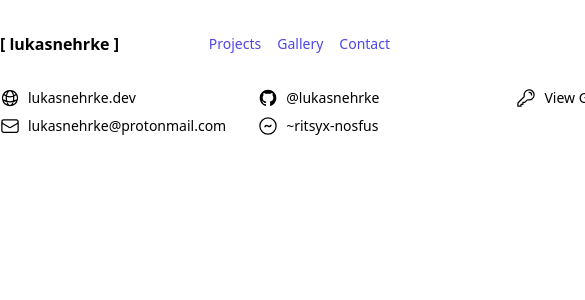
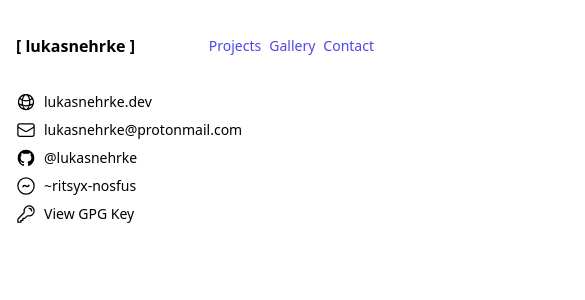
Before and after one commit to lukasnehrke/lukasnehrke.github.io, a Next.js app: page /contact in a window 390 px wide. Shown: the top 300 px of the page, 585 px wide, since content can reach past the window. Built offline with nearby package versions, Linux system fonts and the light colour scheme.

Commit message:
feat: update index page

```diff
--- a/pages/_app.tsx
+++ b/pages/_app.tsx
@@ -2,6 +2,7 @@ import type { AppProps } from "next/app";
 import Link from "next/link";
 import { Inter } from "@next/font/google";
 import "../styles/globals.css";
+import Head from "next/head";
 
 const inter = Inter({
   subsets: ["latin"],
@@ -10,12 +11,17 @@ const inter = Inter({
 
 export default function App({ Component, pageProps }: AppProps) {
   return (
+    <>
+      <Head>
+        <meta name="viewport" content="width=device-width, initial-scale=1" />
+        <link rel="icon" href="/favicon.ico" />
+      </Head>
       <div className={`${inter.variable} font-sans`}>
-      <header className="mx-auto flex max-w-4xl items-center justify-between pt-8">
-        <h1 className="font-semibold">
+        <header className="mx-auto flex max-w-4xl flex-wrap items-center justify-between px-4 pt-6 md:pt-8">
+          <h1 className="mr-8 overflow-hidden whitespace-nowrap font-semibold">
             <Link href="/">[ lukasnehrke ]</Link>
           </h1>
-        <nav className="flex space-x-4 text-sm text-indigo-600">
+          <nav className="flex space-x-2 overflow-hidden py-3 text-sm text-indigo-600">
             <Link href="#">Projects</Link>
             <Link href="#">Gallery</Link>
             <Link href="/contact">Contact</Link>
@@ -23,5 +29,6 @@ export default function App({ Component, pageProps }: AppProps) {
         </header>
         <Component {...pageProps} />
       </div>
+    </>
   );
 }
--- a/pages/_document.tsx
+++ b/pages/_document.tsx
@@ -3,11 +3,7 @@ import { Html, Head, Main, NextScript } from "next/document";
 export default function Document() {
   return (
     <Html lang="en">
-      <Head>
-        <meta name="description" content="Generated by create next app" />
-        <meta name="viewport" content="width=device-width, initial-scale=1" />
-        <link rel="icon" href="/favicon.ico" />
-      </Head>
+      <Head />
       <body>
         <Main />
         <NextScript />
--- a/pages/contact.tsx
+++ b/pages/contact.tsx
@@ -6,8 +6,8 @@ export default function Contact() {
       <Head>
         <title>#contact - lukasnehrke</title>
       </Head>
-      <main className="mx-auto flex max-w-4xl pt-8">
-        <ul className="columns-3 gap-8 space-y-2 text-sm">
+      <main className="mx-auto flex px-4 pt-6 md:max-w-4xl md:pt-8">
+        <ul className="relative columns-1 gap-8 space-y-2 text-sm sm:columns-2 md:columns-3">
           <li className="flex items-center">
             <svg
               xmlns="http://www.w3.org/2000/svg"
@@ -23,7 +23,7 @@ export default function Contact() {
                 d="M12 21a9.004 9.004 0 008.716-6.747M12 21a9.004 9.004 0 01-8.716-6.747M12 21c2.485 0 4.5-4.03 4.5-9S14.485 3 12 3m0 18c-2.485 0-4.5-4.03-4.5-9S9.515 3 12 3m0 0a8.997 8.997 0 017.843 4.582M12 3a8.997 8.997 0 00-7.843 4.582m15.686 0A11.953 11.953 0 0112 10.5c-2.998 0-5.74-1.1-7.843-2.918m15.686 0A8.959 8.959 0 0121 12c0 .778-.099 1.533-.284 2.253m0 0A17.919 17.919 0 0112 16.5c-3.162 0-6.133-.815-8.716-2.247m0 0A9.015 9.015 0 013 12c0-1.605.42-3.113 1.157-4.418"
               />
             </svg>
-            <span className="ml-2">lukasnehrke.dev</span>
+            <span className="ml-2 truncate">lukasnehrke.dev</span>
           </li>
           <li className="flex items-center">
             <svg
@@ -41,7 +41,7 @@ export default function Contact() {
               />
             </svg>
 
-            <span className="ml-2">lukasnehrke@protonmail.com</span>
+            <span className="ml-2 truncate">lukasnehrke@protonmail.com</span>
           </li>
           <li>
             <a
@@ -59,7 +59,7 @@ export default function Contact() {
                   d="M12,2A10,10 0 0,0 2,12C2,16.42 4.87,20.17 8.84,21.5C9.34,21.58 9.5,21.27 9.5,21C9.5,20.77 9.5,20.14 9.5,19.31C6.73,19.91 6.14,17.97 6.14,17.97C5.68,16.81 5.03,16.5 5.03,16.5C4.12,15.88 5.1,15.9 5.1,15.9C6.1,15.97 6.63,16.93 6.63,16.93C7.5,18.45 8.97,18 9.54,17.76C9.63,17.11 9.89,16.67 10.17,16.42C7.95,16.17 5.62,15.31 5.62,11.5C5.62,10.39 6,9.5 6.65,8.79C6.55,8.54 6.2,7.5 6.75,6.15C6.75,6.15 7.59,5.88 9.5,7.17C10.29,6.95 11.15,6.84 12,6.84C12.85,6.84 13.71,6.95 14.5,7.17C16.41,5.88 17.25,6.15 17.25,6.15C17.8,7.5 17.45,8.54 17.35,8.79C18,9.5 18.38,10.39 18.38,11.5C18.38,15.32 16.04,16.16 13.81,16.41C14.17,16.72 14.5,17.33 14.5,18.26C14.5,19.6 14.5,20.68 14.5,21C14.5,21.27 14.66,21.59 15.17,21.5C19.14,20.16 22,16.42 22,12A10,10 0 0,0 12,2Z"
                 />
               </svg>
-              <span className="ml-2">@lukasnehrke</span>
+              <span className="ml-2 truncate">@lukasnehrke</span>
             </a>
           </li>
           <li className="flex items-center">
@@ -82,7 +82,7 @@ export default function Contact() {
                 fill="black"
               />
             </svg>
-            <span className="ml-2">~ritsyx-nosfus</span>
+            <span className="ml-2 truncate">~ritsyx-nosfus</span>
           </li>
           <li>
             <a className="flex items-center" href="#">
@@ -100,7 +100,7 @@ export default function Contact() {
                   d="M15.75 5.25a3 3 0 013 3m3 0a6 6 0 01-7.029 5.912c-.563-.097-1.159.026-1.563.43L10.5 17.25H8.25v2.25H6v2.25H2.25v-2.818c0-.597.237-1.17.659-1.591l6.499-6.499c.404-.404.527-1 .43-1.563A6 6 0 1121.75 8.25z"
                 />
               </svg>
-              <span className="ml-2">View GPG Key</span>
+              <span className="ml-2 truncate">View GPG Key</span>
             </a>
           </li>
         </ul>
--- a/pages/index.tsx
+++ b/pages/index.tsx
@@ -6,6 +6,9 @@ export default function Home() {
       <Head>
         <title>#index - lukasnehrke</title>
       </Head>
+      <main className="mx-auto flex px-4 pt-6 md:max-w-4xl md:pt-8">
+        <span className="text-sm">There&apos;s nothing here (yet).</span>
+      </main>
     </>
   );
 }
```
Also changed, not shown: 1 other file (tests, documents, lock files or other folders). Lines whose indentation alone changed are shown as unchanged.
